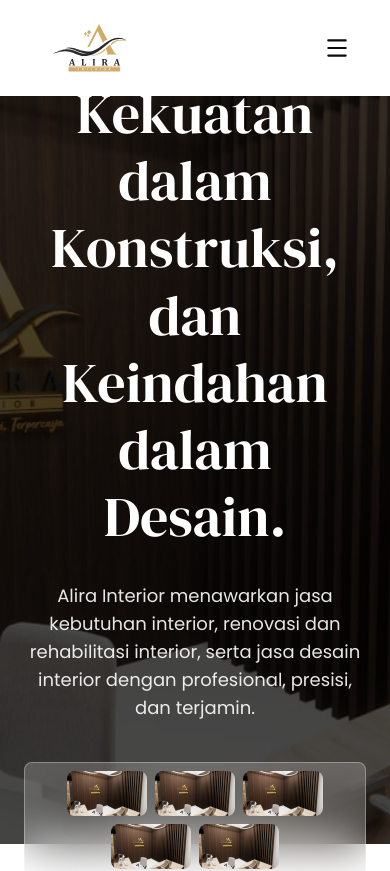
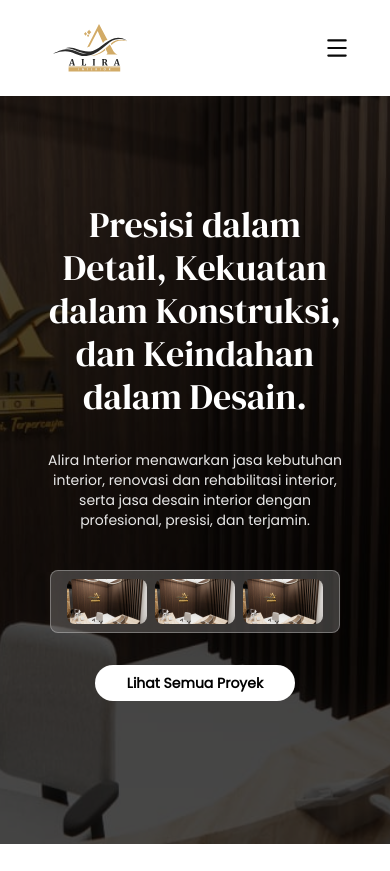
Before and after one commit to AfifSatrio/alira-interior-website, a Next.js app: page / in a window 390 px wide. Shown: the top 871 px of the page. Built offline with nearby package versions, Linux system fonts and the light colour scheme.

Commit message:
feat: enhance Hero and ProyekPreview components for better responsiveness and layout adjustments

```diff
--- a/components/hero-section/Hero.tsx
+++ b/components/hero-section/Hero.tsx
@@ -6,17 +6,17 @@ const Hero = () => {
     <div className="relative bg-[url('/bg/bg-1.webp')] h-screen w-full bg-cover bg-center">
         <div className="absolute inset-0 bg-black/70" />
         <div className="relative z-10 flex flex-col items-center justify-center h-full text-center px-6">
-            <div className="mt-15 max-w-275 space-y-8">
-                <h1 className="text-[56px] leading-[1.2] text-white font-dm-serif">
+            <div className="mt-15 lg:max-w-275 max-w-180 px-5 space-y-8">
+                <h1 className="lg:text-[56px] text-4xl leading-[1.2] text-white font-dm-serif">
                     Presisi dalam Detail, Kekuatan dalam Konstruksi, dan Keindahan dalam Desain.
                 </h1>
-                <p className="text-lg text-white/90 font-poppins">
+                <p className="lg:text-lg text-sm text-white/90 font-poppins">
                     Alira Interior menawarkan jasa kebutuhan interior, renovasi dan rehabilitasi interior, serta jasa desain interior dengan profesional, presisi, dan terjamin.
                 </p>
             </div>
             <ProyekPreview />
-            <Link className="mt-8 px-10 py-3 bg-white text-black rounded-full font-poppins font-bold hover:bg-black hover:text-white transition duration-300 cursor-pointer" href={"/portfolio"}>
-            Lihat Semua Proyek
+            <Link className="mt-8 lg:px-10 px-8 lg:py-3 py-2 bg-white text-black rounded-full text-sm lg:text-base font-poppins font-bold hover:bg-black hover:text-white transition duration-300 cursor-pointer" href={"/portfolio"}>
+                Lihat Semua Proyek
             </Link>
         </div>
     </div>
--- a/components/hero-section/ProyekPreview.tsx
+++ b/components/hero-section/ProyekPreview.tsx
@@ -5,7 +5,12 @@ const ProyekPreview = () => {
   return (
     <div className="relative z-10 flex flex-wrap justify-center gap-2 mt-10 bg-white/20 px-4 py-2 rounded-md backdrop-blur-xl border border-white/30">
       {portfolioHighlight.map((project, index) => (
-        <div key={index}>
+        <div key={index} className='hidden lg:block'>
+          <Image src={project.image} alt={project.name} width={80} height={40} className="rounded-md hover:scale-95 transition-all cursor-pointer" loading='lazy'/>
+        </div>
+      ))}
+      {portfolioHighlight.slice(0, 3).map((project, index) => (
+        <div key={index} className='lg:hidden'>
           <Image src={project.image} alt={project.name} width={80} height={40} className="rounded-md hover:scale-95 transition-all cursor-pointer" loading='lazy'/>
         </div>
       ))}
--- a/components/process-section/ProcessSection.tsx
+++ b/components/process-section/ProcessSection.tsx
@@ -23,7 +23,7 @@ const ProcessSection = () => {
           ))}
         </div>
       <div className="pt-10 flex flex-row gap-10">
-        <Image src={selectedData?.image} alt={selectedData?.title} width={500} height={300} className="rounded-lg mb-6" />
+        {selectedData && <Image src={selectedData.image} alt={selectedData.title} width={500} height={300} className="rounded-lg mb-6" />}
         <div className="flex flex-col">
           <h3 className="text-2xl font-bold font-poppins mb-4">
             {selectedData?.title}
```
